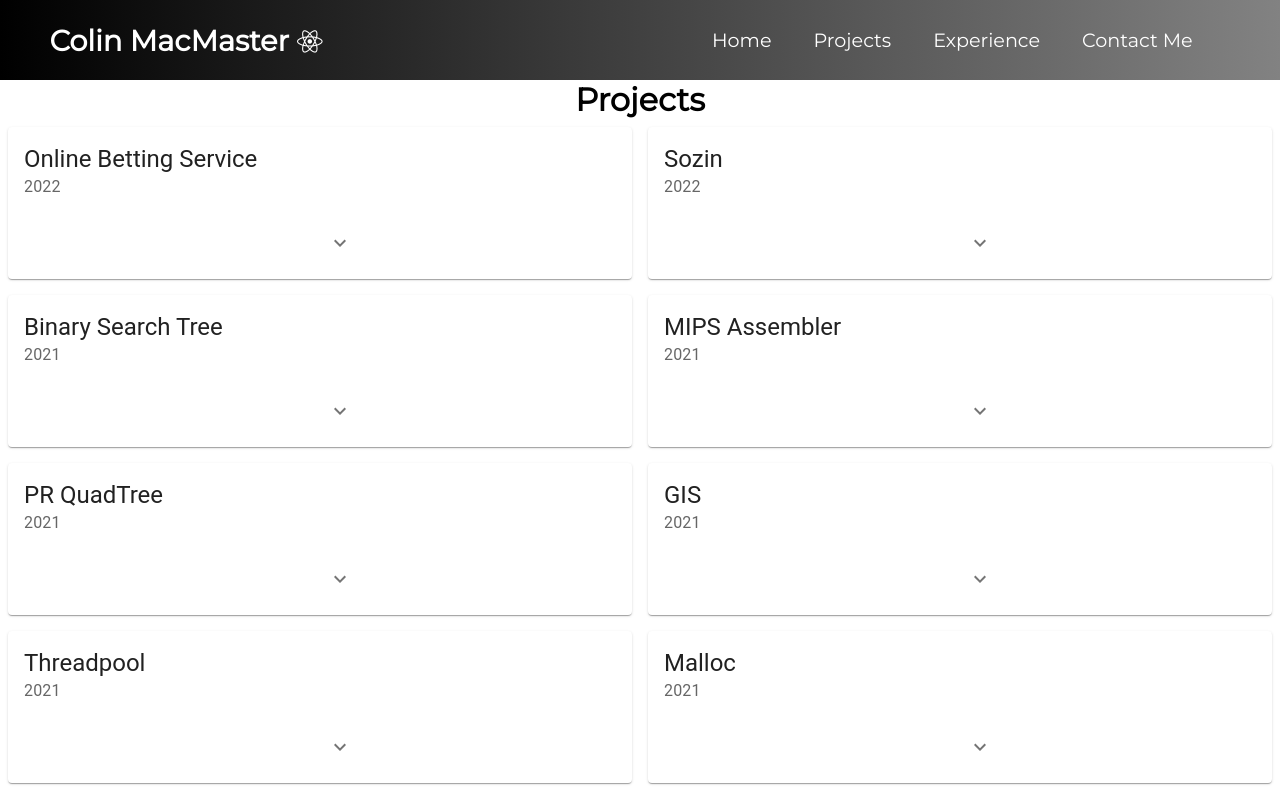
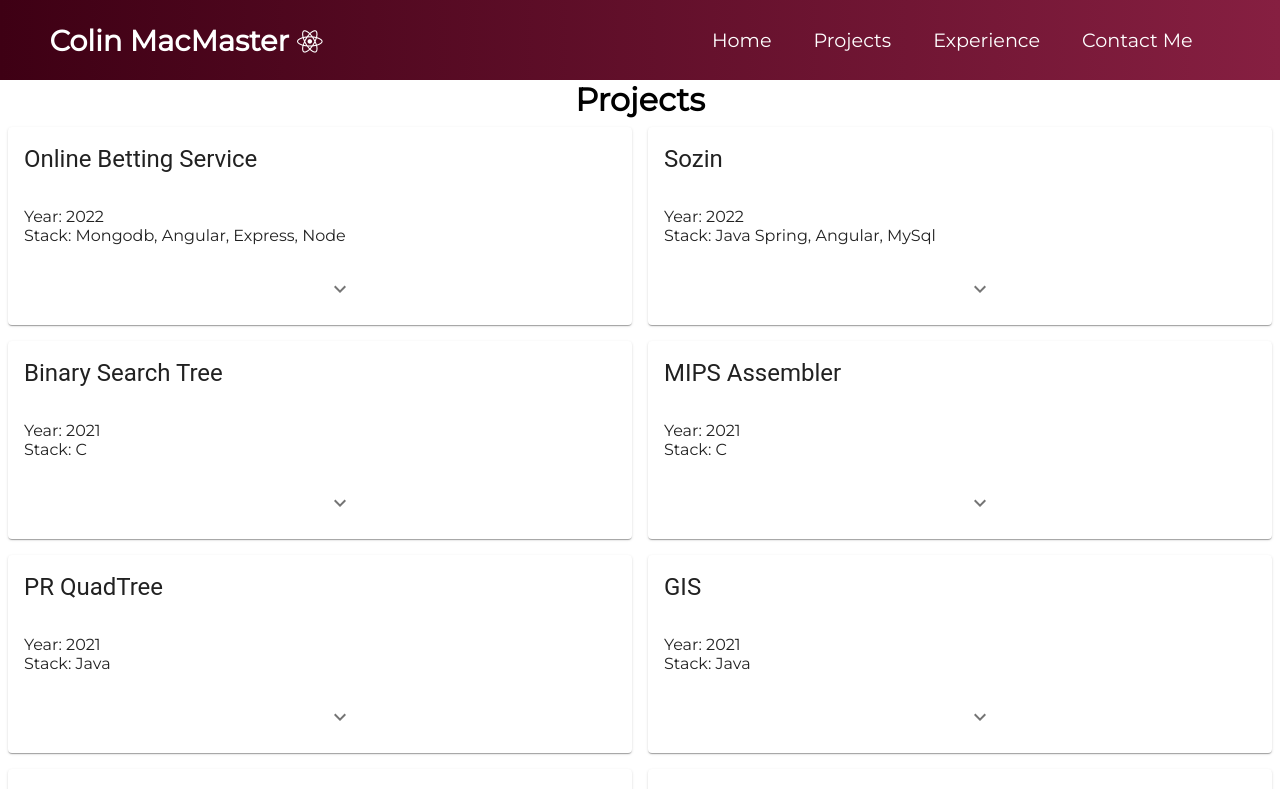
Before and after one commit to Cmac2552/my-app, a React (Create React App) app: page /projects in a window 1280 px wide. Shown: the top 789 px of the page. Built offline with nearby package versions, Linux system fonts and the light colour scheme.

Commit message:
color change and stack showing

```diff
--- a/src/components/Navbar/Navbar.css
+++ b/src/components/Navbar/Navbar.css
@@ -1,5 +1,5 @@
 .NavbarOptions{
-    background: linear-gradient(90deg,rgb(0,0,0) 0%, rgba(130,130,130,1) 100%);
+    background: linear-gradient(90deg,rgb(62,0,20), rgba(134, 31, 65,1) 100%);
     height: 80px;
     display: flex;
     justify-content: center;
--- a/src/components/pages/Projects.css
+++ b/src/components/pages/Projects.css
@@ -0,0 +1,3 @@
+ul.no-bullets{
+    list-style-type: none;
+}
--- a/src/components/pages/Projects.js
+++ b/src/components/pages/Projects.js
@@ -43,7 +43,11 @@ export default function Projects(props) {
                 {props.data.map((item, index)=>(
                     <Box sx = {gridItem} key = {index}>
                          <Card sx = {cardItem}>
-                            <CardHeader sx={cardHeader} title = {item.title} subheader ={item.year}/>
+                            <CardHeader sx={cardHeader} title = {item.title}/>
+                            <CardContent>
+                                <p align="left">Year: {item.year}</p>
+                                <p align="left">Stack: {item.stack}</p>
+                            </CardContent>
                             <Collapse in={props.expanded[index]} timeout="auto" unmountOnExit
                             >
                                 <CardContent>
```
